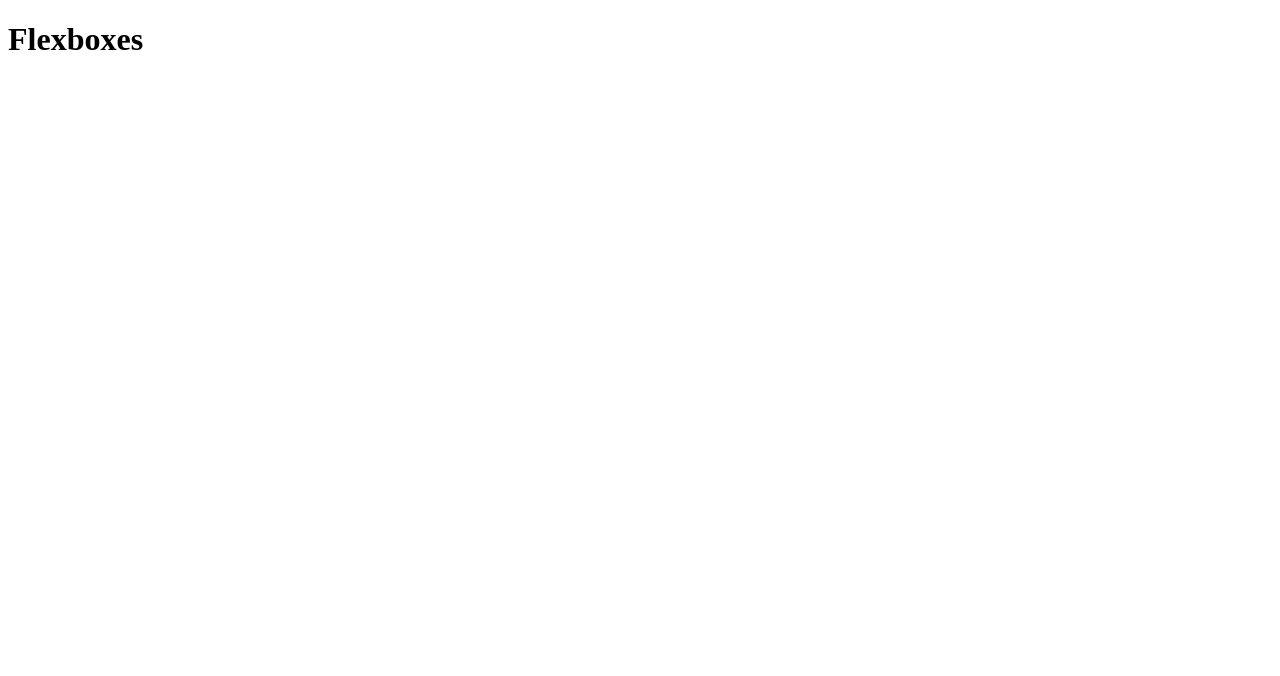
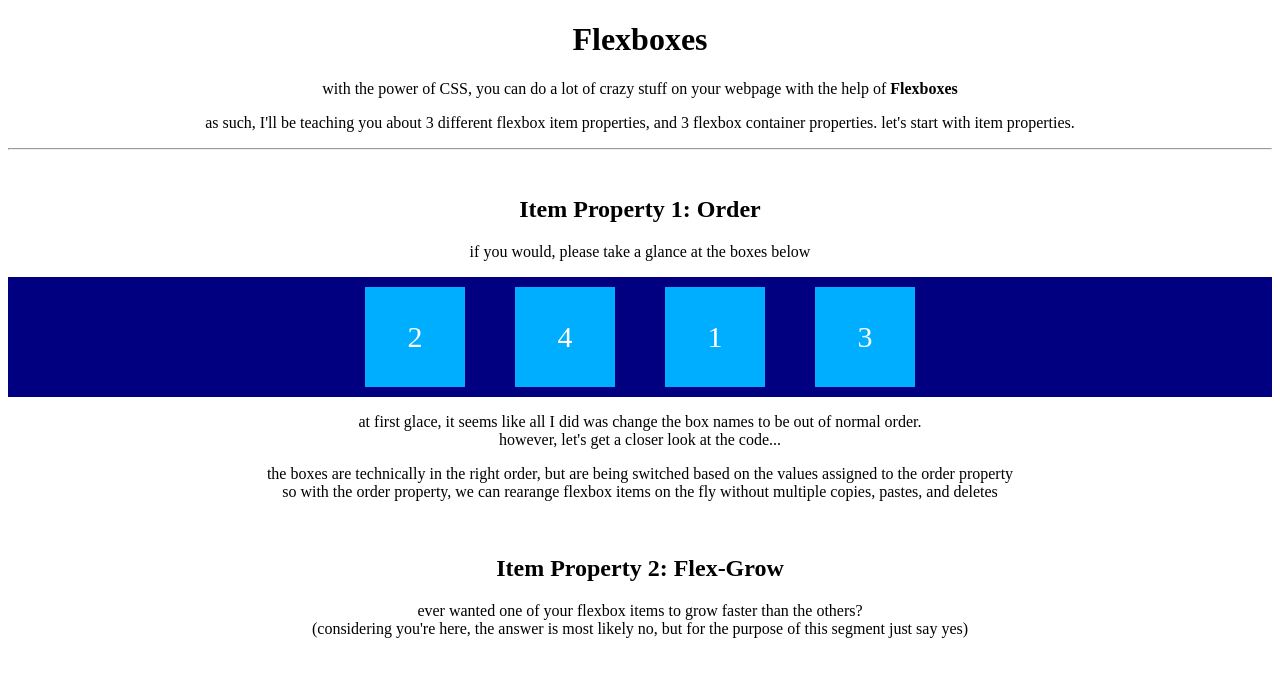
Before and after one commit to oaisd-ctc/flex-box-demo-James-Bruxvoort-Student, a plain HTML site: page flex.html in a window 1280 px wide. Drawn offline with Linux system fonts and the light colour scheme.

Commit message:
added segment on order property, and started grow

```diff
--- a/flex.html
+++ b/flex.html
@@ -7,6 +7,31 @@
         <link rel="stylesheet" href="main.css" />
     </head>
     <body>
-        <h1 class="center">Flexboxes</h1>
+        <h1>Flexboxes</h1>
+        <p>with the power of CSS, you can do a lot of crazy stuff on your webpage with the help of <b>Flexboxes</b></p>
+        <p>as such, I'll be teaching you about 3 different flexbox item properties, and 3 flexbox container properties. let's start with item properties.</p>
+        <hr>
+        <br>
+        <h2>Item Property 1: Order</h2>
+        <p>if you would, please take a glance at the boxes below</p>
+        <div class="flex-container" >
+            <div style="order: 3">1</div>
+            <div style="order: 1">2</div>
+            <div style="order: 4">3</div>
+            <div style="order: 2">4</div>
+        </div>
+        <p>at first glace, it seems like all I did was change the box names to be out of normal order.
+        <br>however, let's get a closer look at the code...</p>
+        <!--insert image of the code here!-->
+        <p>
+            the boxes are technically in the right order, but are being switched based on the values assigned to the order property
+            <br> so with the order property, we can rearange flexbox items on the fly without multiple copies, pastes, and deletes
+        </p>
+        <br>
+        <h2>Item Property 2: Flex-Grow</h2>
+        <p>
+            ever wanted one of your flexbox items to grow faster than the others?
+            <br>(considering you're here, the answer is most likely no, but for the purpose of this segment just say yes)
+        </p>
     </body>
 </html>
--- a/main.css
+++ b/main.css
@@ -1,4 +1,20 @@
-.center {
-    margin-right: auto;
-    margin-left: auto;
+h1, p, h2, h6 {
+    text-align: center;
 }
+.flex-container{
+    display: flex;
+    align-items: stretch;
+    justify-content: center;
+    background-color: navy;
+}
+.flex-container>div {
+    background-color: #00aeff;
+    color: white;
+    width: 100px;
+    margin: 25px;
+    margin-top: 10px;
+    margin-bottom: 10px;
+    text-align: center;
+    line-height: 100px;
+    font-size: 30px;
+}
```
